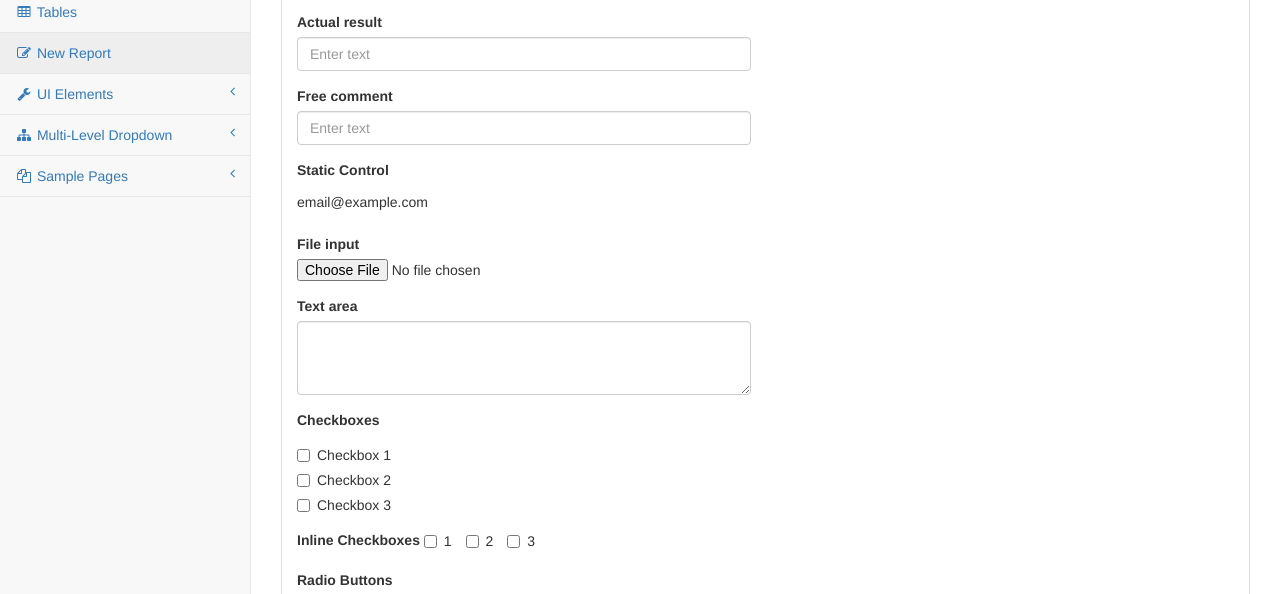
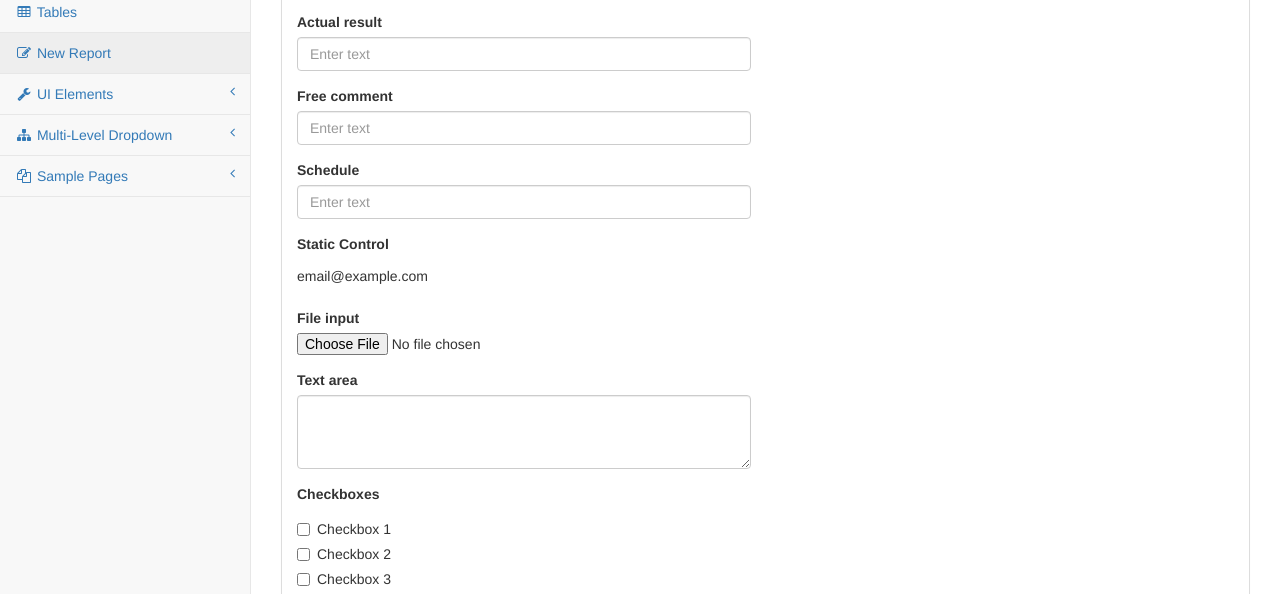
Before and after one commit to phamminhtien305/demodailyreport.io, a website: page pages/forms.html in a window 1280 px wide. Shown: the part 206-800 px from the top of the page. Drawn offline with Linux system fonts and the light colour scheme.

```diff
--- a/pages/forms.html
+++ b/pages/forms.html
@@ -387,12 +387,17 @@
                                     <form role="form">
                                         <div class="form-group">
                                             <label>Actual result</label>
-                                            <input class="form-control" placeholder="Enter text">
+                                            <input class="form-control" placeholder="Enter text" type="height:100px">
                                         </div>
                                         <div class="form-group">
                                             <label>Free comment</label>
                                             <input class="form-control" placeholder="Enter text">
                                         </div>
+                                        <div class="form-group">
+                                            <label>Schedule</label>
+                                            <input class="form-control" placeholder="Enter text">
+                                        </div>
+
                                         <div class="form-group">
                                             <label>Static Control</label>
                                             <p class="form-control-static">email@example.com</p>
```
